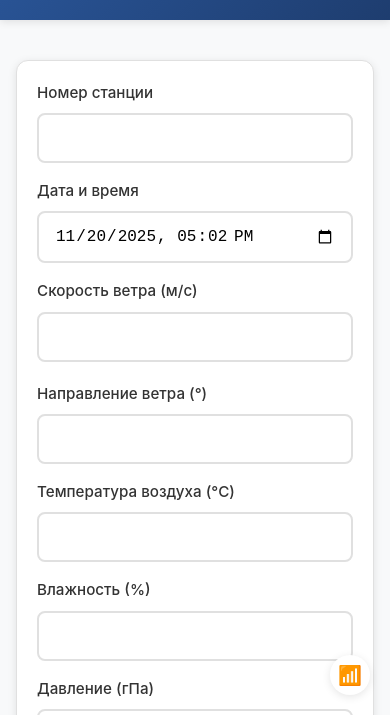
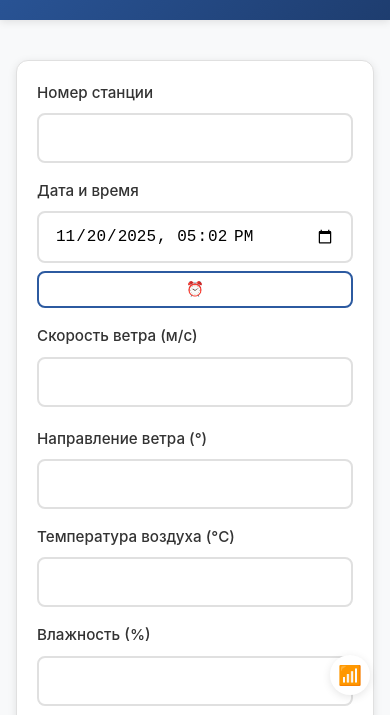
Before and after one commit to AISavikin/meteo_journal, a plain HTML site: page index.html in a window 390 px wide. Shown: the part 129-844 px from the top of the page. Drawn offline with Linux system fonts and the light colour scheme.

Commit message:
Часики для установки времени

```diff
--- a/app.js
+++ b/app.js
@@ -184,7 +184,8 @@ class MeteoJournal {
             { id: 'importBtn', event: 'click', handler: () => document.getElementById('importFile').click() },
             { id: 'importFile', event: 'change', handler: (e) => this.importFromJson(e) },
             { id: 'modalCancel', event: 'click', handler: () => this.hideModal() },
-            { id: 'modalConfirm', event: 'click', handler: () => this.executeConfirmedAction() }
+            { id: 'modalConfirm', event: 'click', handler: () => this.executeConfirmedAction() },
+            { id: 'currentTimeBtn', event: 'click', handler: () => this.setCurrentDateTime() }
         ];
 
         handlers.forEach(({ id, event, handler }) => {
@@ -211,9 +212,16 @@ class MeteoJournal {
         const datetimeInput = document.getElementById('datetime');
         if (datetimeInput) {
             datetimeInput.value = localDateTime;
+            // Прокручиваем к ближайшей минуте для удобства
+            datetimeInput.step = '60'; // 1 minute steps
         }
     } catch (error) {
         console.error('Failed to set current datetime:', error);
+        // Fallback: используем стандартный формат
+        const datetimeInput = document.getElementById('datetime');
+        if (datetimeInput) {
+            datetimeInput.value = new Date().toISOString().slice(0, 16);
+        }
     }
 }
 
--- a/index.html
+++ b/index.html
@@ -36,7 +36,12 @@
 
                 <div class="form-group">
                     <label for="datetime">Дата и время</label>
-                    <input type="datetime-local" id="datetime">
+                    <div class="datetime-container">
+                        <input type="datetime-local" id="datetime">
+                        <button type="button" id="currentTimeBtn" class="btn btn-sm btn-outline" title="Установить текущее время">
+                            <span>⏰</span>
+                        </button>
+                    </div>
                 </div>
 
                 <div class="form-group">
--- a/service-worker.js
+++ b/service-worker.js
@@ -1,4 +1,4 @@
-const APP_VERSION = '0.2';
+const APP_VERSION = '0.2.1';
 const CACHE_NAME = `meteo-journal-${APP_VERSION}`;
 const API_CACHE_NAME = `${CACHE_NAME}-api`;
 const MAX_CACHE_SIZE = 100;
--- a/style.css
+++ b/style.css
@@ -536,3 +536,32 @@ td {
     from { opacity: 0; }
     to { opacity: 1; }
 }
+
+/* Стили для контейнера даты/времени */
+.datetime-container {
+    display: flex;
+    gap: 8px;
+    align-items: stretch;
+}
+
+.datetime-container input {
+    flex: 1;
+}
+
+.datetime-container .btn {
+    width: auto;
+    min-width: 50px;
+    padding: 8px 12px;
+    white-space: nowrap;
+}
+
+/* Адаптивные стили для мобильных устройств */
+@media (max-width: 480px) {
+    .datetime-container {
+        flex-direction: column;
+    }
+
+    .datetime-container .btn {
+        width: 100%;
+    }
+}
```
Lines whose indentation alone changed are shown as unchanged.
